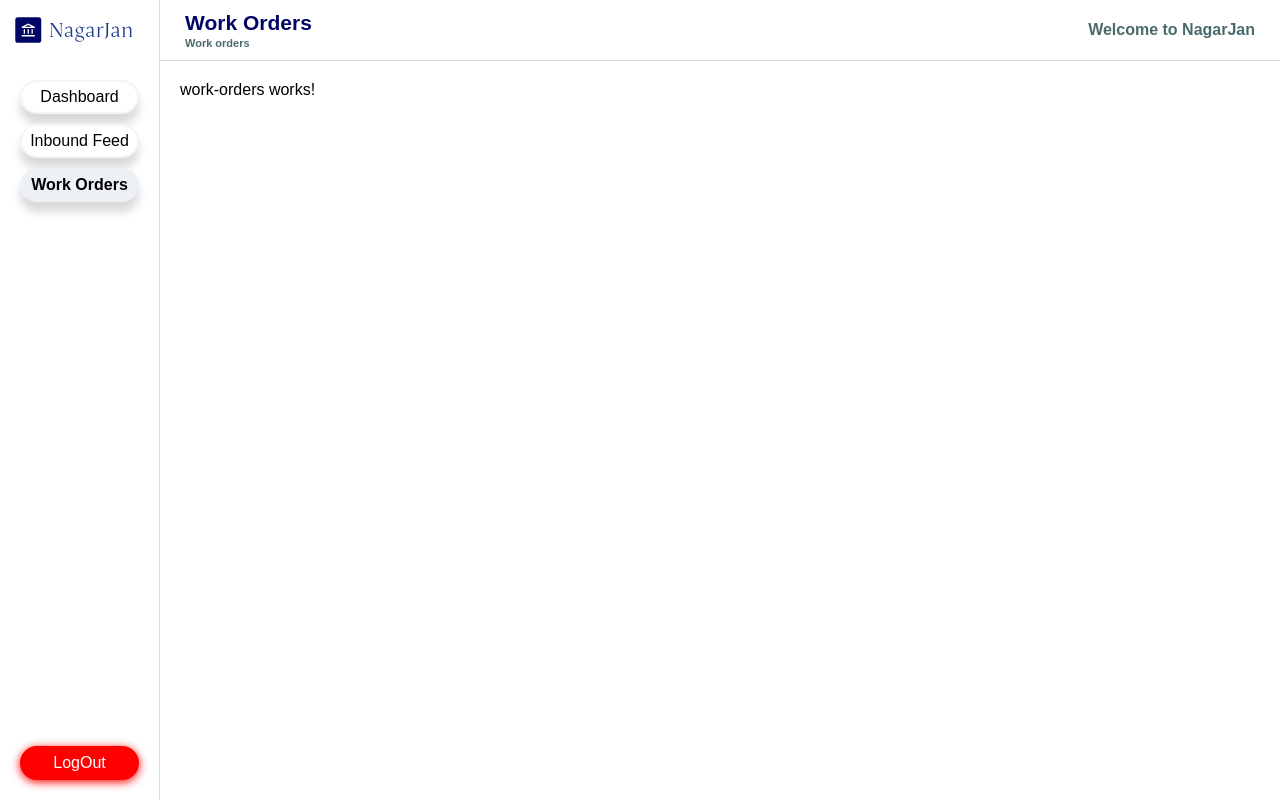
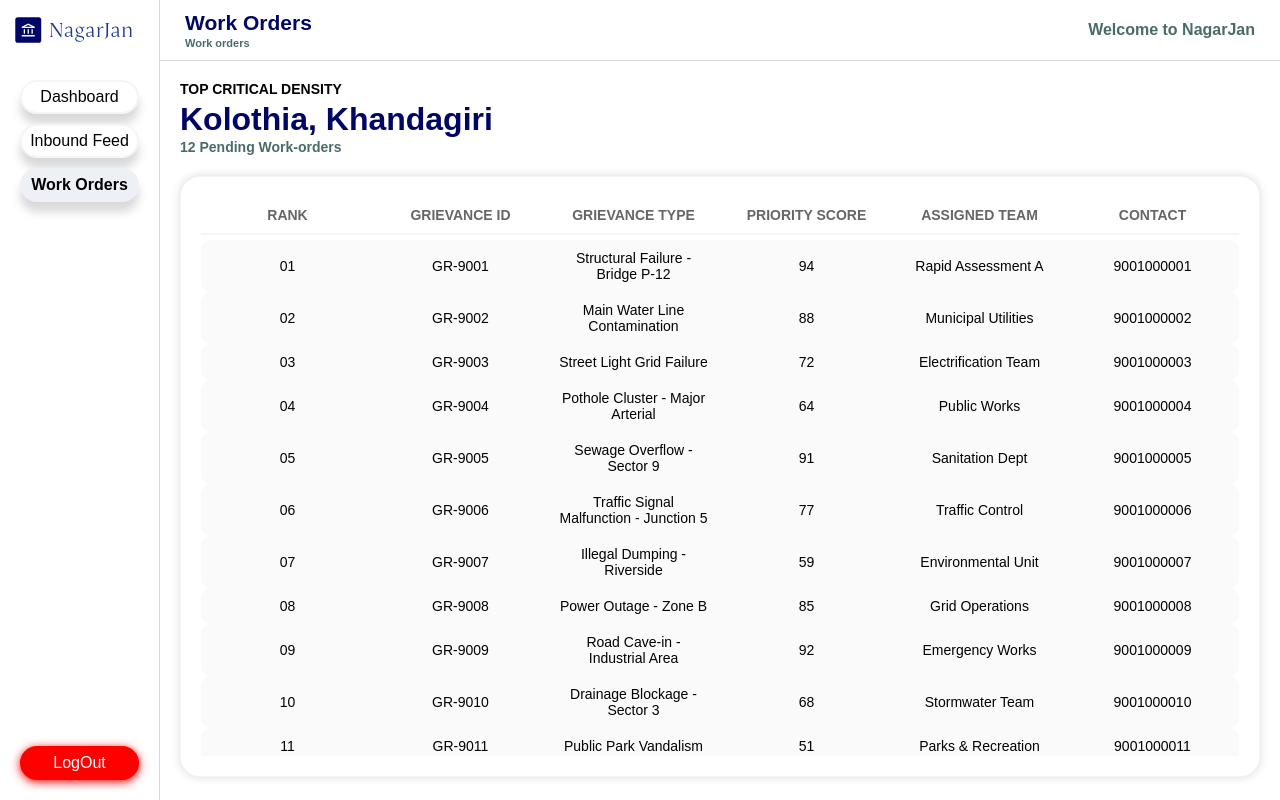
Before and after one commit to gitgyana/NagarJanFrontend, an Angular app: page /dashboard in a window 1280 px wide. Both pictures are taken after a click on the button "Work Orders". Built offline with nearby package versions, Linux system fonts and the light colour scheme; a web font is replaced by a local one.

Commit message:
Add work-order component

```diff
--- a/src/app/feature/admin/work-orders/work-orders.css
+++ b/src/app/feature/admin/work-orders/work-orders.css
@@ -0,0 +1,45 @@
+.container {
+    display: grid;
+    grid-template-columns: 1fr;
+    gap: calc(var(--gap) * 2);
+}
+
+.top-critical-density {
+    display: flex;
+    flex-direction: column;
+    font: var(--font-caption);
+}
+
+.top-critical-density .title {
+    font-size: calc(var(--font-size) - 2px);
+}
+
+.top-critical-density .density-name {
+    font-size: calc(var(--font-size) * 2);
+    color: var(--color-pill-value-bg);
+}
+
+.top-critical-density .description {
+    font-size: calc(var(--font-size) - 2px);
+    color: var(--color-caption);
+}
+
+.table-data {
+    max-height: calc(100vh - (
+        (
+           var(--height-header)
+        ) + (
+            var(--padding-header) * 2
+        ) + (
+            var(--padding-section-frame) * 2
+        ) + (
+            var(--font-size) * 1.5
+        ) + (
+            var(--gap) * 6
+        ) + (
+            100px
+        )
+    ));
+
+    overflow-y: auto;
+}
--- a/src/app/feature/admin/work-orders/work-orders.html
+++ b/src/app/feature/admin/work-orders/work-orders.html
@@ -1 +1,33 @@
-<p>work-orders works!</p>
+<div class="container">
+    <div class="top-critical-density">
+        <p class="title">TOP CRITICAL DENSITY</p>
+        <p class="density-name">{{ topCriticalDensity.areaName }}</p>
+        <p class="description">{{ topCriticalDensity.description }}</p>
+    </div>
+
+    <app-table>
+        <div class="table">
+            <div class="table-header">
+                <div class="table-header-title">RANK</div>
+                <div class="table-header-title">GRIEVANCE ID</div>
+                <div class="table-header-title">GRIEVANCE TYPE</div>
+                <div class="table-header-title">PRIORITY SCORE</div>
+                <div class="table-header-title">ASSIGNED TEAM</div>
+                <div class="table-header-title">CONTACT</div>
+            </div>
+
+            <div class="table-data">
+                @for (record of grievanceRecords; track record.grievanceId) {
+                    <div class="table-record">
+                        <div class="table-record-data">{{ record.rank }}</div>
+                        <div class="table-record-data">{{ record.grievanceId }}</div>
+                        <div class="table-record-data">{{ record.grievanceType }}</div>
+                        <div class="table-record-data">{{ record.priorityScore }}</div>
+                        <div class="table-record-data">{{ record.assignedTeam }}</div>
+                        <div class="table-record-data">{{ record.assignedTeamContact }}</div>
+                    </div>
+                }
+            </div>
+        </div>
+    </app-table>
+</div>
--- /dev/null
+++ b/src/app/feature/admin/work-orders/work-orders.service.ts
@@ -0,0 +1,43 @@
+import {Injectable} from '@angular/core';
+import {GrievanceRecordInterface, TopCriticalDensityInterface} from './work-orders.model';
+
+@Injectable({
+    providedIn: 'root',
+})
+export class WorkOrdersService {
+    private topCriticalDensity: TopCriticalDensityInterface = {
+        areaName: 'Kolothia, Khandagiri',
+        description: '12 Pending Work-orders'
+    };
+
+    private grievanceRecords: GrievanceRecordInterface[] = [
+        { rank: '01', grievanceId: 'GR-9001', grievanceType: 'Structural Failure - Bridge P-12', priorityScore: '94', assignedTeam: 'Rapid Assessment A', assignedTeamContact: '9001000001' },
+        { rank: '02', grievanceId: 'GR-9002', grievanceType: 'Main Water Line Contamination', priorityScore: '88', assignedTeam: 'Municipal Utilities', assignedTeamContact: '9001000002' },
+        { rank: '03', grievanceId: 'GR-9003', grievanceType: 'Street Light Grid Failure', priorityScore: '72', assignedTeam: 'Electrification Team', assignedTeamContact: '9001000003' },
+        { rank: '04', grievanceId: 'GR-9004', grievanceType: 'Pothole Cluster - Major Arterial', priorityScore: '64', assignedTeam: 'Public Works', assignedTeamContact: '9001000004' },
+        { rank: '05', grievanceId: 'GR-9005', grievanceType: 'Sewage Overflow - Sector 9', priorityScore: '91', assignedTeam: 'Sanitation Dept', assignedTeamContact: '9001000005' },
+        { rank: '06', grievanceId: 'GR-9006', grievanceType: 'Traffic Signal Malfunction - Junction 5', priorityScore: '77', assignedTeam: 'Traffic Control', assignedTeamContact: '9001000006' },
+        { rank: '07', grievanceId: 'GR-9007', grievanceType: 'Illegal Dumping - Riverside', priorityScore: '59', assignedTeam: 'Environmental Unit', assignedTeamContact: '9001000007' },
+        { rank: '08', grievanceId: 'GR-9008', grievanceType: 'Power Outage - Zone B', priorityScore: '85', assignedTeam: 'Grid Operations', assignedTeamContact: '9001000008' },
+        { rank: '09', grievanceId: 'GR-9009', grievanceType: 'Road Cave-in - Industrial Area', priorityScore: '92', assignedTeam: 'Emergency Works', assignedTeamContact: '9001000009' },
+        { rank: '10', grievanceId: 'GR-9010', grievanceType: 'Drainage Blockage - Sector 3', priorityScore: '68', assignedTeam: 'Stormwater Team', assignedTeamContact: '9001000010' },
+        { rank: '11', grievanceId: 'GR-9011', grievanceType: 'Public Park Vandalism', priorityScore: '51', assignedTeam: 'Parks & Recreation', assignedTeamContact: '9001000011' },
+        { rank: '12', grievanceId: 'GR-9012', grievanceType: 'Gas Leak - Residential Block A', priorityScore: '96', assignedTeam: 'Hazard Response', assignedTeamContact: '9001000012' },
+        { rank: '13', grievanceId: 'GR-9013', grievanceType: 'Broken Footpath - Downtown', priorityScore: '60', assignedTeam: 'Urban Maintenance', assignedTeamContact: '9001000013' },
+        { rank: '14', grievanceId: 'GR-9014', grievanceType: 'Flooding - Low Lying Area', priorityScore: '89', assignedTeam: 'Disaster Management', assignedTeamContact: '9001000014' },
+        { rank: '15', grievanceId: 'GR-9015', grievanceType: 'Bus Stop Shelter Damage', priorityScore: '55', assignedTeam: 'Transit Authority', assignedTeamContact: '9001000015' },
+        { rank: '16', grievanceId: 'GR-9016', grievanceType: 'Tree Collapse Blocking Road', priorityScore: '83', assignedTeam: 'Green Response Team', assignedTeamContact: '9001000016' },
+        { rank: '17', grievanceId: 'GR-9017', grievanceType: 'Noise Pollution - Industrial Zone', priorityScore: '49', assignedTeam: 'Regulatory Board', assignedTeamContact: '9001000017' },
+        { rank: '18', grievanceId: 'GR-9018', grievanceType: 'Water Logging - Market Area', priorityScore: '74', assignedTeam: 'Drainage Ops', assignedTeamContact: '9001000018' },
+        { rank: '19', grievanceId: 'GR-9019', grievanceType: 'Fire Hydrant Malfunction', priorityScore: '67', assignedTeam: 'Fire Services Support', assignedTeamContact: '9001000019' },
+        { rank: '20', grievanceId: 'GR-9020', grievanceType: 'Unauthorized Construction', priorityScore: '70', assignedTeam: 'Building Authority', assignedTeamContact: '9001000020' }
+    ];
+
+    getTopCriticalDensity(): TopCriticalDensityInterface {
+        return this.topCriticalDensity;
+    }
+
+    getGrievanceRecords(): GrievanceRecordInterface[] {
+        return this.grievanceRecords;
+    }
+}
--- a/src/app/feature/admin/work-orders/work-orders.ts
+++ b/src/app/feature/admin/work-orders/work-orders.ts
@@ -1,11 +1,26 @@
-import { Component } from '@angular/core';
+import {Component, OnInit} from '@angular/core';
+import {WorkOrdersService} from './work-orders.service';
+import {GrievanceRecordInterface, TopCriticalDensityInterface} from './work-orders.model';
+import {Table} from '../../../shared/component/table/table';
 
 @Component({
   selector: 'app-work-orders',
-  imports: [],
+    imports: [
+        Table
+    ],
   templateUrl: './work-orders.html',
   styleUrl: './work-orders.css',
 })
-export class WorkOrders {
+export class WorkOrders implements OnInit {
+
+    topCriticalDensity!: TopCriticalDensityInterface;
+    grievanceRecords!: GrievanceRecordInterface[];
+
+    constructor(private workOrdersService: WorkOrdersService) {}
+
+    ngOnInit() {
+        this.topCriticalDensity = this.workOrdersService.getTopCriticalDensity();
+        this.grievanceRecords = this.workOrdersService.getGrievanceRecords();
+    }
 
 }
--- a/src/app/shared/component/table/table.css
+++ b/src/app/shared/component/table/table.css
@@ -41,7 +41,7 @@
 }
 
 .table-record:hover {
-    background-color: #f0f4f8;
+    background-color: #d2dfec;
 }
 
 .table-record-data {
```
Also changed, not shown: src/app/feature/admin/work-orders/work-orders.model.ts (added, +13 -0 lines), 1 other file (tests, documents, lock files or other folders).
